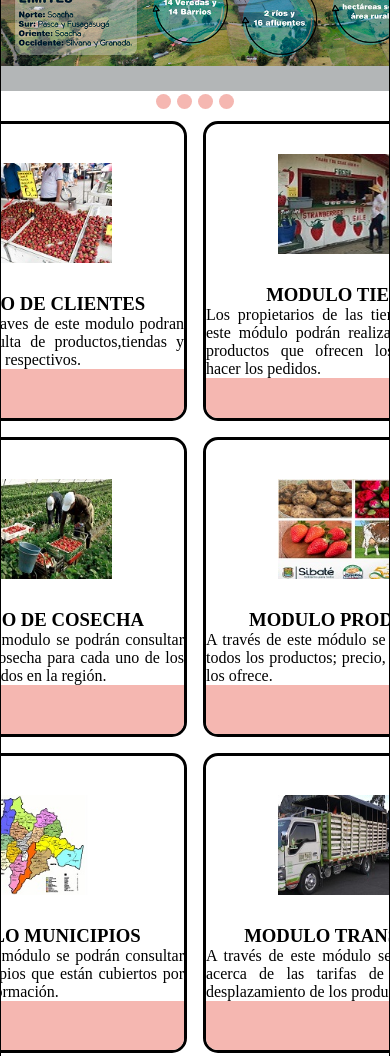
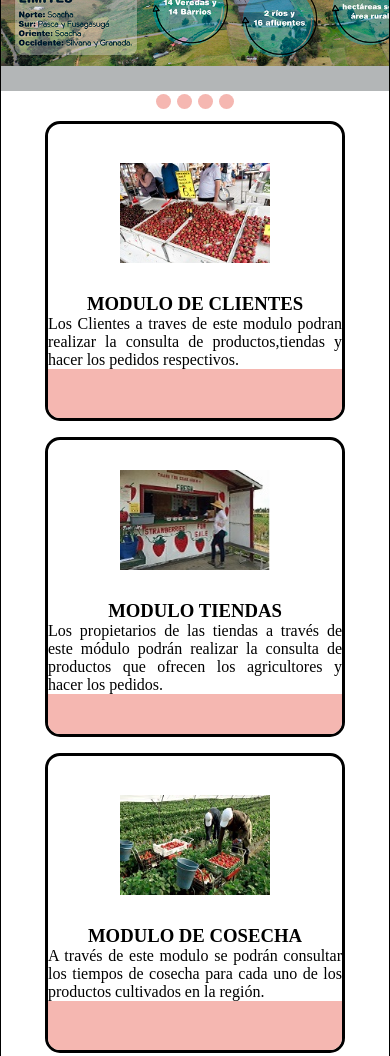
Before and after one commit to nelsonweb2021/Proyectoximena, a plain HTML site: page Index.html in a window 390 px wide. Shown: the part 440-1496 px from the top of the page. Drawn offline with Linux system fonts and the light colour scheme.

Commit message:
Update EstiloPrincipal.css

```diff
--- a/Style/EstiloPrincipal.css
+++ b/Style/EstiloPrincipal.css
@@ -208,7 +208,7 @@ height: auto;
 
 @media screen and (max-width: 600px) {
     .Modulos {
-           grid-template: repeat(3, 300px) / repeat(2, 300px) ;
+           grid-template: repeat(3, 300px) / repeat(1, 300px) ;
        }
 
 }
```
